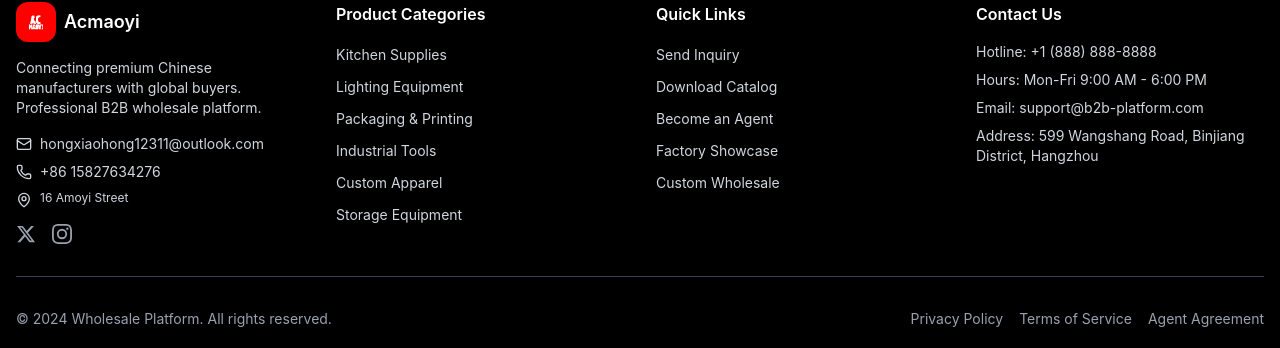
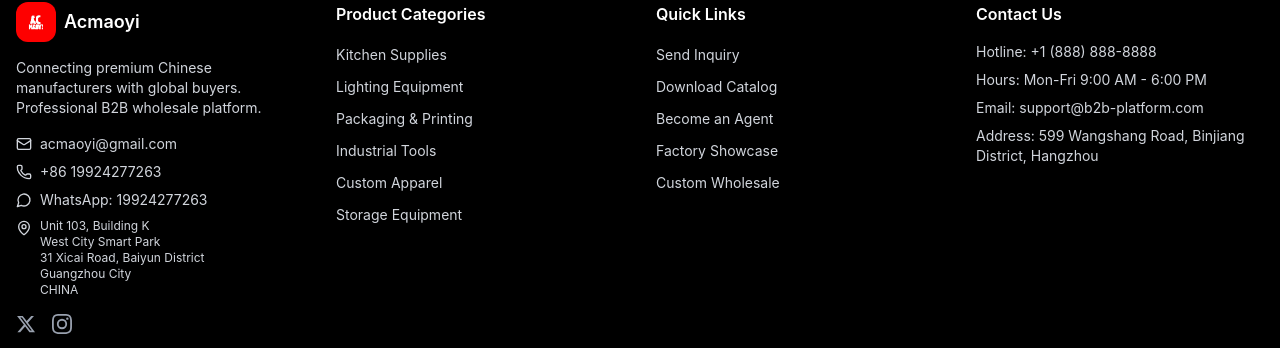
Before and after one commit to xiaohong12311/Repository-name-acmaoyi-b2b, a Next.js app: page / in a window 1280 px wide. Shown: the part 846-1194 px from the top of the page. Built offline with nearby package versions, Linux system fonts and the light colour scheme; no server answers.

Commit message:
fix: 更新联系方式(电话/邮箱/WhatsApp/地址)

```diff
--- a/src/components/layout/footer.tsx
+++ b/src/components/layout/footer.tsx
@@ -1,6 +1,6 @@
 import Link from 'next/link';
 import Image from 'next/image';
-import { Mail, Phone, MapPin } from 'lucide-react';
+import { Mail, Phone, MapPin, MessageCircle } from 'lucide-react';
 import { getCompanyInfo, getContactInfo, getSocialLinks } from '@/config/brand-config';
 
 export function Footer() {
@@ -39,10 +39,16 @@ export function Footer() {
                   <span>{contactInfo.phone}</span>
                 </div>
               )}
+              {contactInfo.whatsapp && (
+                <div className="flex items-center gap-2">
+                  <MessageCircle className="h-4 w-4" />
+                  <span>WhatsApp: {contactInfo.whatsapp.replace(/^\+86\s*/, '')}</span>
+                </div>
+              )}
               {contactInfo.address && (
                 <div className="flex items-start gap-2">
-                  <MapPin className="h-4 w-4 mt-0.5" />
-                  <span className="text-xs">{contactInfo.address}</span>
+                  <MapPin className="h-4 w-4 mt-0.5 shrink-0" />
+                  <span className="text-xs whitespace-pre-line">{contactInfo.address}</span>
                 </div>
               )}
             </div>
--- a/src/config/brand-config.ts
+++ b/src/config/brand-config.ts
@@ -14,10 +14,10 @@ export const brandConfig = {
     description: 'Connecting premium Chinese manufacturers with global buyers. Professional B2B wholesale platform.', // 公司简介
 
     // 联系方式
-    email: 'hongxiaohong12311@outlook.com',
-    phone: '+86 15827634276',
-    whatsapp: '+86 15827634276',       // WhatsApp 号码（可选）
-    address: '16 Amoyi Street',        // 公司地址
+    email: 'acmaoyi@gmail.com',
+    phone: '+86 19924277263',
+    whatsapp: '+86 19924277263',       // WhatsApp 号码（可选）
+    address: 'Unit 103, Building K\nWest City Smart Park\n31 Xicai Road, Baiyun District\nGuangzhou City\nCHINA',        // 公司地址
   },
 
   // ========== 网站信息 ==========
```
